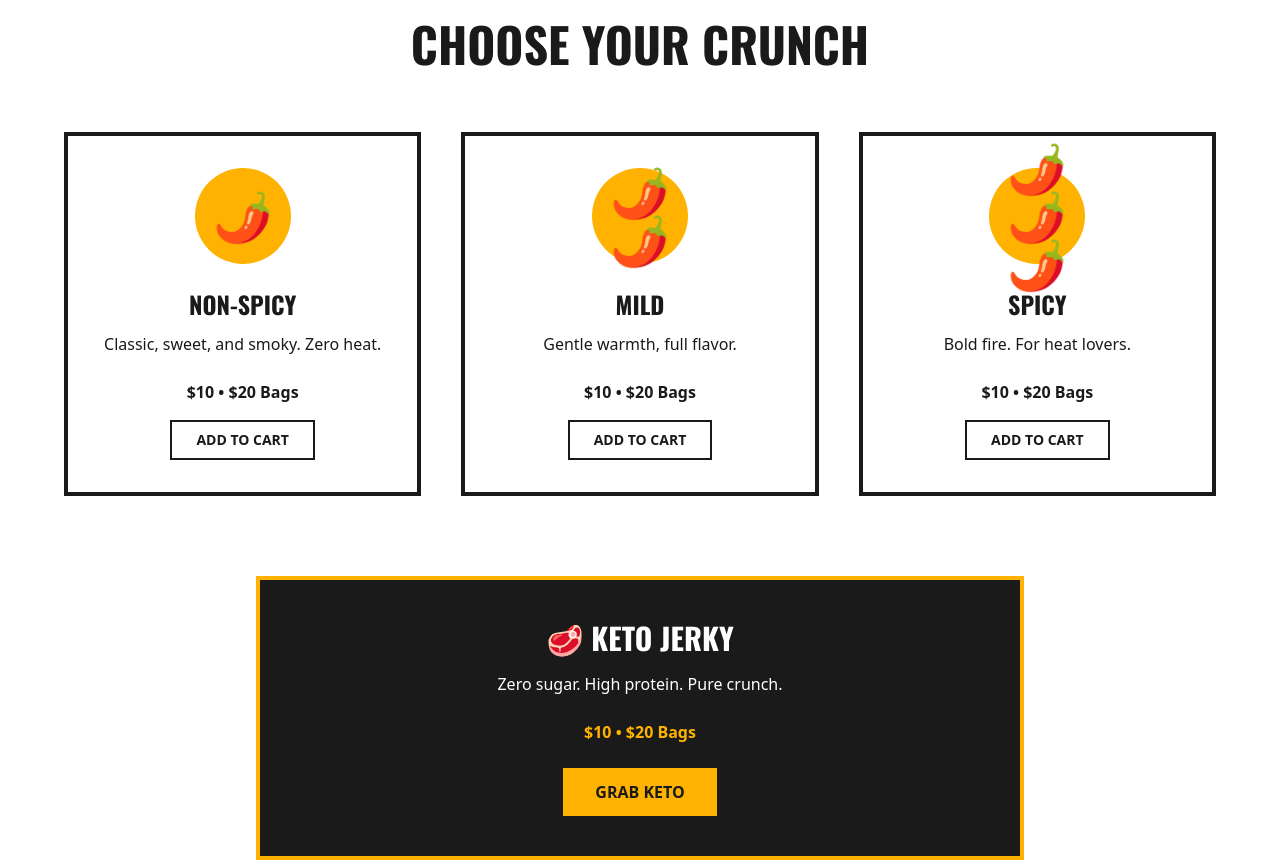
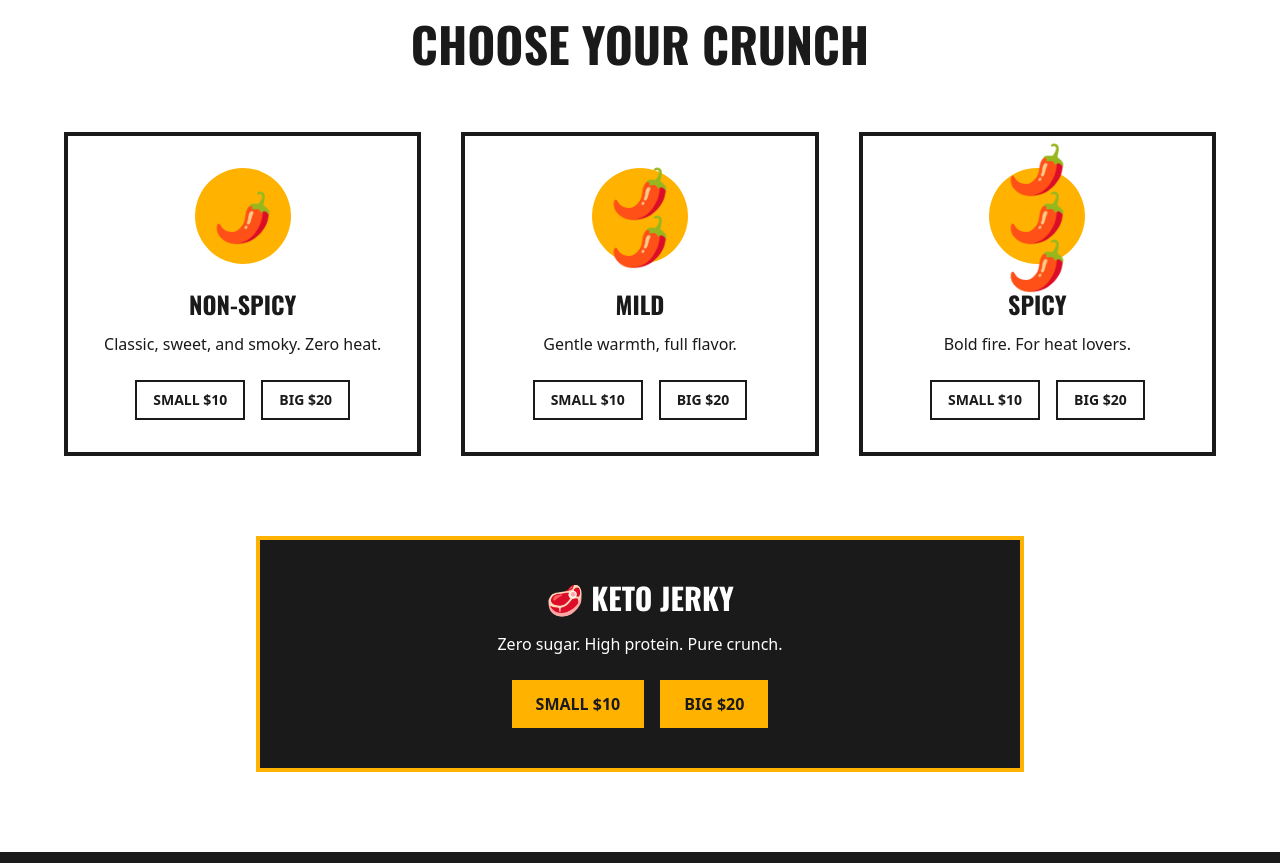
Before and after one commit to BillyClifton/cliftontechlabs-khmer-crunch-cow, a plain HTML site: page src/index.html in a window 1280 px wide. Shown: the part 700-1563 px from the top of the page. Drawn offline with nearby package versions, Linux system fonts and the light colour scheme; a script that the page names is missing.

Commit message:
added git ignore; addded stripe

```diff
--- a/src/index.html
+++ b/src/index.html
@@ -1,15 +1,18 @@
 <!DOCTYPE html>
 <html lang="en">
+
 <head>
   <meta charset="UTF-8" />
   <meta name="viewport" content="width=device-width, initial-scale=1.0" />
   <title>Khmer Krunchy Cow | Premium Cambodian Beef Jerky</title>
-<meta name="description" content="Hand-crafted Cambodian beef jerky. Crunchy, bold, authentic. Non-spicy, mild, spicy, and keto options available.">
+  <meta name="description"
+    content="Hand-crafted Cambodian beef jerky. Crunchy, bold, authentic. Non-spicy, mild, spicy, and keto options available.">
 
 
   <!-- Open Graph / Social Sharing Tags -->
   <meta property="og:title" content="Khmer Krunchy Cow | Premium Cambodian Beef Jerky">
-<meta property="og:description" content="Hand-crafted Cambodian beef jerky with unbelievable crunch. Spicy, mild, non-spicy, and keto options.">
+  <meta property="og:description"
+    content="Hand-crafted Cambodian beef jerky with unbelievable crunch. Spicy, mild, non-spicy, and keto options.">
   <meta property="og:type" content="website">
   <meta property="og:url" content="https://khmerkrunchycow.com/">
   <meta property="og:image" content="/assets/logo.png">
@@ -28,13 +31,15 @@
   <link rel="icon" href="/assets/favicon.ico">
 
   <!-- Fonts -->
-<link href="https://fonts.googleapis.com/css2?family=Oswald:wght@700&family=Inter:wght@400;600&display=swap" rel="stylesheet">
+  <link href="https://fonts.googleapis.com/css2?family=Oswald:wght@700&family=Inter:wght@400;600&display=swap"
+    rel="stylesheet">
 
 
 
   <script src="/assets/tailwind.3.4.17.js"></script>
   <!-- Fonts -->
-  <link href="https://fonts.googleapis.com/css2?family=Oswald:wght@700&family=Inter:wght@400;600&display=swap" rel="stylesheet">
+  <link href="https://fonts.googleapis.com/css2?family=Oswald:wght@700&family=Inter:wght@400;600&display=swap"
+    rel="stylesheet">
   <style>
     /* Hamburger animation */
     .ham {
@@ -45,21 +50,34 @@
       margin: 6px auto;
       border-radius: 2px;
     }
-  .open .ham1 { transform: none; }
-  .open .ham2 { opacity: 1; }
-  .open .ham3 { transform: none; }
+
+    .open .ham1 {
+      transform: none;
+    }
+
+    .open .ham2 {
+      opacity: 1;
+    }
+
+    .open .ham3 {
+      transform: none;
+    }
 
     /* Mobile menu base */
     #mobile-menu {
-    transform: translateY(-100%); /* Start off-screen at the top */
-    opacity: 1; /* Fully visible */
+      transform: translateY(-100%);
+      /* Start off-screen at the top */
+      opacity: 1;
+      /* Fully visible */
       pointer-events: none;
-    transition: transform 0.35s ease; /* Slide down animation */
+      transition: transform 0.35s ease;
+      /* Slide down animation */
     }
 
     /* Visible state */
     #mobile-menu.active {
-    transform: translateY(0); /* Slide into view */
+      transform: translateY(0);
+      /* Slide into view */
       pointer-events: auto;
     }
 
@@ -67,6 +85,7 @@
     .menu-link {
       position: relative;
     }
+
     .menu-link::after {
       content: "";
       position: absolute;
@@ -78,20 +97,26 @@
       transform: translateX(-50%);
       transition: width .3s ease;
     }
+
     .menu-link:hover::after {
       width: 70%;
     }
 
     /* Adjusted the close button to improve hitspace and hover animation */
     #close-btn {
-    padding: 1rem; /* Increase hitspace */
-    border-radius: 50%; /* Make the hit area circular */
-    transition: transform 0.3s ease, color 0.3s ease; /* Add smooth scaling effect */
+      padding: 1rem;
+      /* Increase hitspace */
+      border-radius: 50%;
+      /* Make the hit area circular */
+      transition: transform 0.3s ease, color 0.3s ease;
+      /* Add smooth scaling effect */
     }
 
     #close-btn:hover {
-    transform: scale(1.2); /* Slightly enlarge on hover */
-    color: #FFD700; /* Change hover color to gold */
+      transform: scale(1.2);
+      /* Slightly enlarge on hover */
+      color: #FFD700;
+      /* Change hover color to gold */
     }
   </style>
 
@@ -113,6 +138,8 @@
       }
     }
   </script>
+
+
 </head>
 
 <body class="bg-khmer-cream text-khmer-dark min-h-screen">
@@ -152,8 +179,7 @@
         ×
       </button>
 
-  <img src="/assets/logo.png" alt="Khmer Krunchy Cow"
-       class="w-32 h-32 mb-12 drop-shadow-xl">
+      <img src="/assets/logo.png" alt="Khmer Krunchy Cow" class="w-32 h-32 mb-12 drop-shadow-xl">
 
       <nav class="flex flex-col gap-10 text-3xl font-display uppercase tracking-widest text-khmer-cream">
         <a href="#shop" class="menu-link hover:text-khmer-gold transition">Shop</a>
@@ -196,49 +222,83 @@
 
     <div class="grid md:grid-cols-3 gap-10 max-w-6xl mx-auto">
 
-      <!-- Flavor Card -->
-      <div class="group border-4 border-khmer-dark p-8 text-center hover:bg-khmer-red hover:text-white transition-all duration-300">
-        <div class="w-24 h-24 mx-auto mb-6 bg-khmer-gold rounded-full flex items-center justify-center text-5xl">🌶️</div>
+      <!-- NON-SPICY -->
+      <div
+        class="group border-4 border-khmer-dark p-8 text-center hover:bg-khmer-red hover:text-white transition-all duration-300">
+        <div class="w-24 h-24 mx-auto mb-6 bg-khmer-gold rounded-full flex items-center justify-center text-5xl">🌶️
+        </div>
         <h4 class="text-2xl font-display uppercase mb-3">Non-Spicy</h4>
         <p class="mb-6">Classic, sweet, and smoky. Zero heat.</p>
-        <p class="font-bold">$10 • $20 Bags</p>
-        <button class="mt-4 px-6 py-2 border-2 border-current uppercase font-bold text-sm hover:bg-white hover:text-khmer-red transition">
-          Add to Cart
+        <div class="flex justify-center gap-4">
+          <button onclick="buyProduct('price_1SXTrGBip1aguJ8UM8igVL2V')"
+            class="px-4 py-2 border-2 border-current uppercase font-bold text-sm hover:bg-white hover:text-khmer-red transition">
+            Small $10
+          </button>
+          <button onclick="buyProduct('price_1SXU1UBip1aguJ8UZ4OQ3qft')"
+            class="px-4 py-2 border-2 border-current uppercase font-bold text-sm hover:bg-white hover:text-khmer-red transition">
+            Big $20
           </button>
         </div>
+      </div>
 
-      <div class="group border-4 border-khmer-dark p-8 text-center hover:bg-khmer-red hover:text-white transition-all duration-300">
-        <div class="w-24 h-24 mx-auto mb-6 bg-khmer-gold rounded-full flex items-center justify-center text-5xl">🌶️🌶️</div>
+      <!-- MILD -->
+      <div
+        class="group border-4 border-khmer-dark p-8 text-center hover:bg-khmer-red hover:text-white transition-all duration-300">
+        <div class="w-24 h-24 mx-auto mb-6 bg-khmer-gold rounded-full flex items-center justify-center text-5xl">🌶️🌶️
+        </div>
         <h4 class="text-2xl font-display uppercase mb-3">Mild</h4>
         <p class="mb-6">Gentle warmth, full flavor.</p>
-        <p class="font-bold">$10 • $20 Bags</p>
-        <button class="mt-4 px-6 py-2 border-2 border-current uppercase font-bold text-sm hover:bg-white hover:text-khmer-red transition">
-          Add to Cart
+        <div class="flex justify-center gap-4">
+          <button onclick="buyProduct('price_1SXTzcBip1aguJ8UhItpFoFL')"
+            class="px-4 py-2 border-2 border-current uppercase font-bold text-sm hover:bg-white hover:text-khmer-red transition">
+            Small $10
+          </button>
+          <button onclick="buyProduct('price_1SXU1yBip1aguJ8UAORsR5n0')"
+            class="px-4 py-2 border-2 border-current uppercase font-bold text-sm hover:bg-white hover:text-khmer-red transition">
+            Big $20
           </button>
         </div>
+      </div>
 
-      <div class="group border-4 border-khmer-dark p-8 text-center hover:bg-khmer-red hover:text-white transition-all duration-300">
-        <div class="w-24 h-24 mx-auto mb-6 bg-khmer-gold rounded-full flex items-center justify-center text-5xl">🌶️🌶️🌶️</div>
+      <!-- SPICY -->
+      <div
+        class="group border-4 border-khmer-dark p-8 text-center hover:bg-khmer-red hover:text-white transition-all duration-300">
+        <div class="w-24 h-24 mx-auto mb-6 bg-khmer-gold rounded-full flex items-center justify-center text-5xl">
+          🌶️🌶️🌶️</div>
         <h4 class="text-2xl font-display uppercase mb-3">Spicy</h4>
         <p class="mb-6">Bold fire. For heat lovers.</p>
-        <p class="font-bold">$10 • $20 Bags</p>
-        <button class="mt-4 px-6 py-2 border-2 border-current uppercase font-bold text-sm hover:bg-white hover:text-khmer-red transition">
-          Add to Cart
+        <div class="flex justify-center gap-4">
+          <button onclick="buyProduct('price_1SXTalBip1aguJ8UtOYDGDX8')"
+            class="px-4 py-2 border-2 border-current uppercase font-bold text-sm hover:bg-white hover:text-khmer-red transition">
+            Small $10
           </button>
+          <button onclick="buyProduct('price_1SXU0oBip1aguJ8UDyyN24nb')"
+            class="px-4 py-2 border-2 border-current uppercase font-bold text-sm hover:bg-white hover:text-khmer-red transition">
+            Big $20
+          </button>
+        </div>
       </div>
 
     </div>
 
-    <!-- Keto Highlight -->
-    <div class="max-w-3xl mx-auto mt-20 p-10 bg-khmer-dark text-white text-center rounded-none border-4 border-khmer-gold">
+    <!-- KETO -->
+    <div
+      class="max-w-3xl mx-auto mt-20 p-10 bg-khmer-dark text-white text-center rounded-none border-4 border-khmer-gold">
       <h4 class="text-3xl font-display uppercase mb-4">🥩 KETO JERKY</h4>
       <p class="mb-6">Zero sugar. High protein. Pure crunch.</p>
-      <p class="font-bold text-khmer-gold">$10 • $20 Bags</p>
-      <button class="mt-6 px-8 py-3 bg-khmer-gold text-khmer-dark font-bold uppercase hover:bg-white transition">
-        Grab Keto
+      <div class="flex justify-center gap-4">
+        <button onclick="buyProduct('price_1SXU2CBip1aguJ8Uu9vwerR7')"
+          class="px-6 py-3 bg-khmer-gold text-khmer-dark font-bold uppercase hover:bg-white transition">
+          Small $10
+        </button>
+        <button onclick="buyProduct('price_1SXU2dBip1aguJ8U72HBc3z2')"
+          class="px-6 py-3 bg-khmer-gold text-khmer-dark font-bold uppercase hover:bg-white transition">
+          Big $20
         </button>
       </div>
+    </div>
   </section>
+
 
   <!-- ABOUT SECTION -->
   <section id="about" class="px-6 py-20 bg-khmer-dark text-khmer-cream">
@@ -267,7 +327,8 @@
 
   <!-- FOOTER -->
   <footer class="bg-khmer-dark text-khmer-cream py-8 text-center border-t-4 border-khmer-gold">
-    <p class="text-sm">&copy; 2025 <span class="font-bold text-khmer-gold">Khmer Krunchy Cow</span>. All rights reserved.</p>
+    <p class="text-sm">&copy; 2025 <span class="font-bold text-khmer-gold">Khmer Krunchy Cow</span>. All rights
+      reserved.</p>
     <p class="text-xs mt-2 text-gray-400">Hand-crafted with ❤️ in Cambodia & USA</p>
   </footer>
   <script>
@@ -311,7 +372,24 @@
       if (e.key === "Escape") closeMenu();
     });
   </script>
+  <script src="https://js.stripe.com/v3/"></script>
+  <script>
+    const stripe = Stripe("pk_test_51SXTZaBip1aguJ8UgEupesncjjiMz8W3AyFOzmVZfhx9w7lo4FjSwhYA6pqq5b0E86D5BIASGtHTTo8NBBuokRKf00oqU0124P");
 
+    function buyProduct(priceId) {
+      stripe.redirectToCheckout({
+        lineItems: [{ price: priceId, quantity: 1 }],
+        mode: 'payment',
+        successUrl: window.location.origin + '/success.html',
+        cancelUrl: window.location.origin + '/cancel.html'
+      }).then(function (result) {
+        if (result.error) {
+          alert(result.error.message);
+        }
+      });
+    }
+  </script>
 
 </body>
+
 </html>
```
Also changed, not shown: 1 other file. Lines whose indentation alone changed are shown as unchanged.
